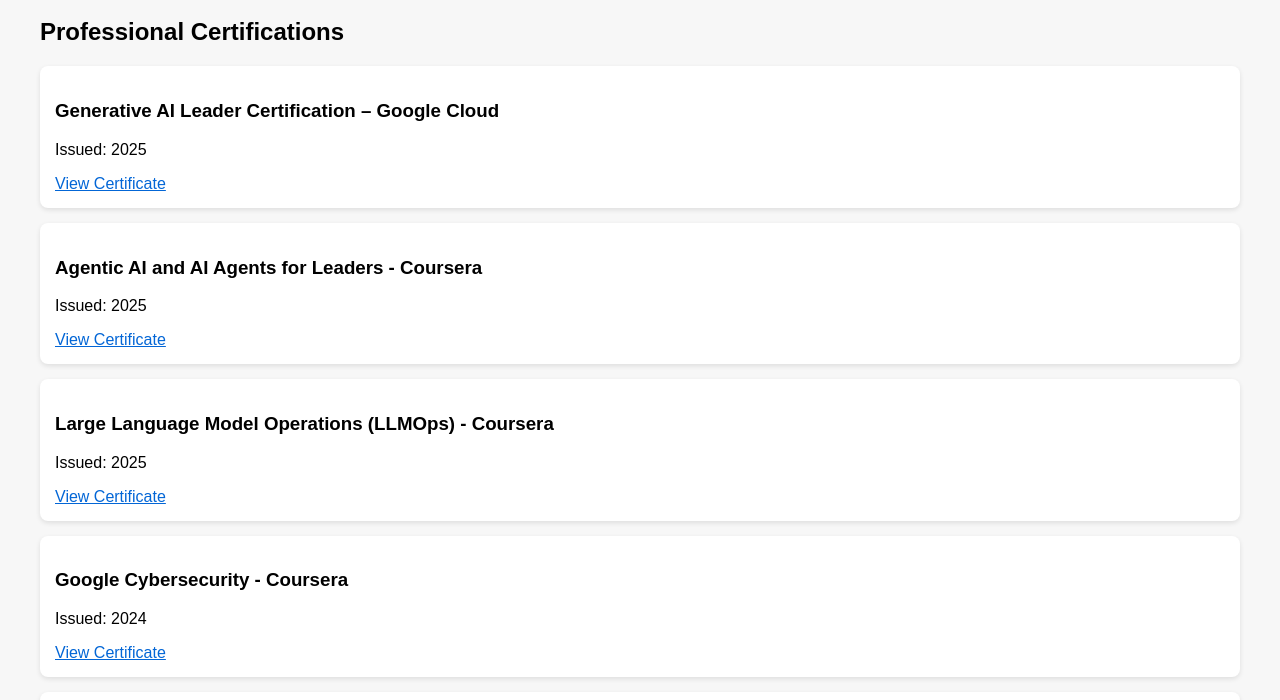
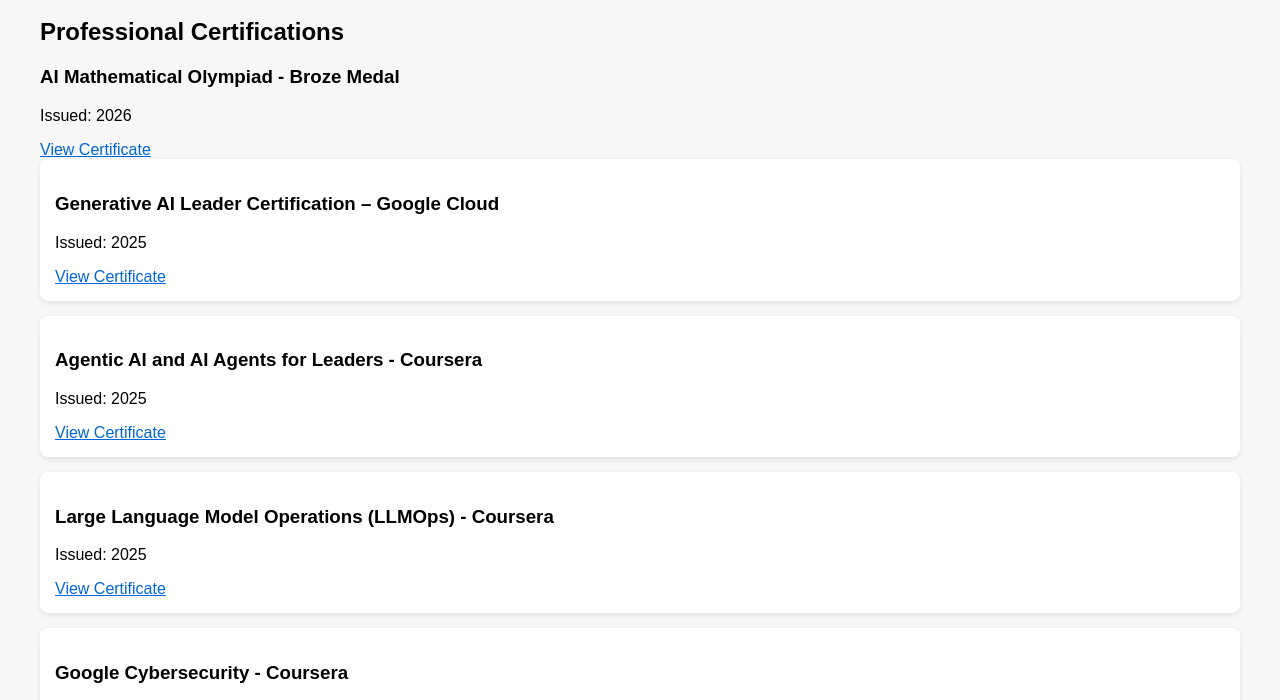
Before and after one commit to Aishwarya-Chandrasekhar/aishwarya-chandrasekhar.github.io, a plain HTML site: page index.html in a window 1280 px wide. Shown: the part 80-780 px from the top of the page. Drawn offline with Linux system fonts and the light colour scheme.

Commit message:
Update index.html

```diff
--- a/index.html
+++ b/index.html
@@ -28,6 +28,12 @@
 
 <h1>Aishwarya Chandrasekhar</h1>
 <h2>Professional Certifications</h2>
+
+<div class="competition">
+<h3>AI Mathematical Olympiad - Broze Medal</h3>
+<p>Issued: 2026</p>
+<a href="https://www.kaggle.com/certification/competitions/stoicaish/ai-mathematical-olympiad-progress-prize-3">View Certificate</a>
+</div>
 
 <div class="certificate">
 <h3>Generative AI Leader Certification – Google Cloud</h3>
```
